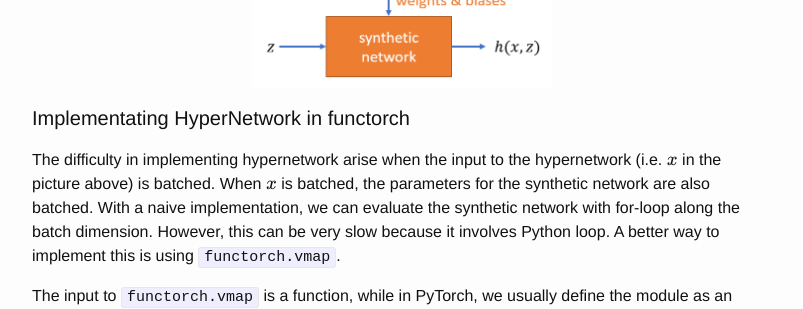
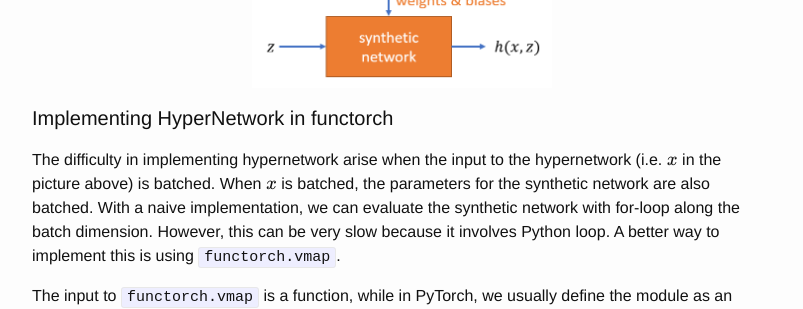
Before and after one commit to mfkasim1/mfkasim1.github.io, a Jekyll site: the page built from _posts/2022-06-09-functorch-hypernet.markdown, in a window 1280 px wide and 900 px high, scrolled down 903 px. Shown: the part 153-462 px from the top of the window, without its empty margins (238-1041 px from the left). Built offline with Jekyll 4.4.1, drawn with Linux system fonts in a browser that asks for light colours; formulas are drawn with MathJax 3; comment, search, counter and statistics services are not loaded.

Commit message:
Fix typo

```diff
--- a/_posts/2022-06-09-functorch-hypernet.markdown
+++ b/_posts/2022-06-09-functorch-hypernet.markdown
@@ -47,7 +47,7 @@ A very nice talk about HyperNetwork and its applications can be watched [here](h
 <img title="Hypernetwork illustration" src="{{ site.baseurl }}/assets/220609-hypernetworks/hypernetwork.png" width="300"/>
 </p>
 
-#### Implementating HyperNetwork in functorch
+#### Implementing HyperNetwork in functorch
 
 The difficulty in implementing hypernetwork arise when the input to the hypernetwork (i.e. \\(x\\) in the picture above)
 is batched.
```
